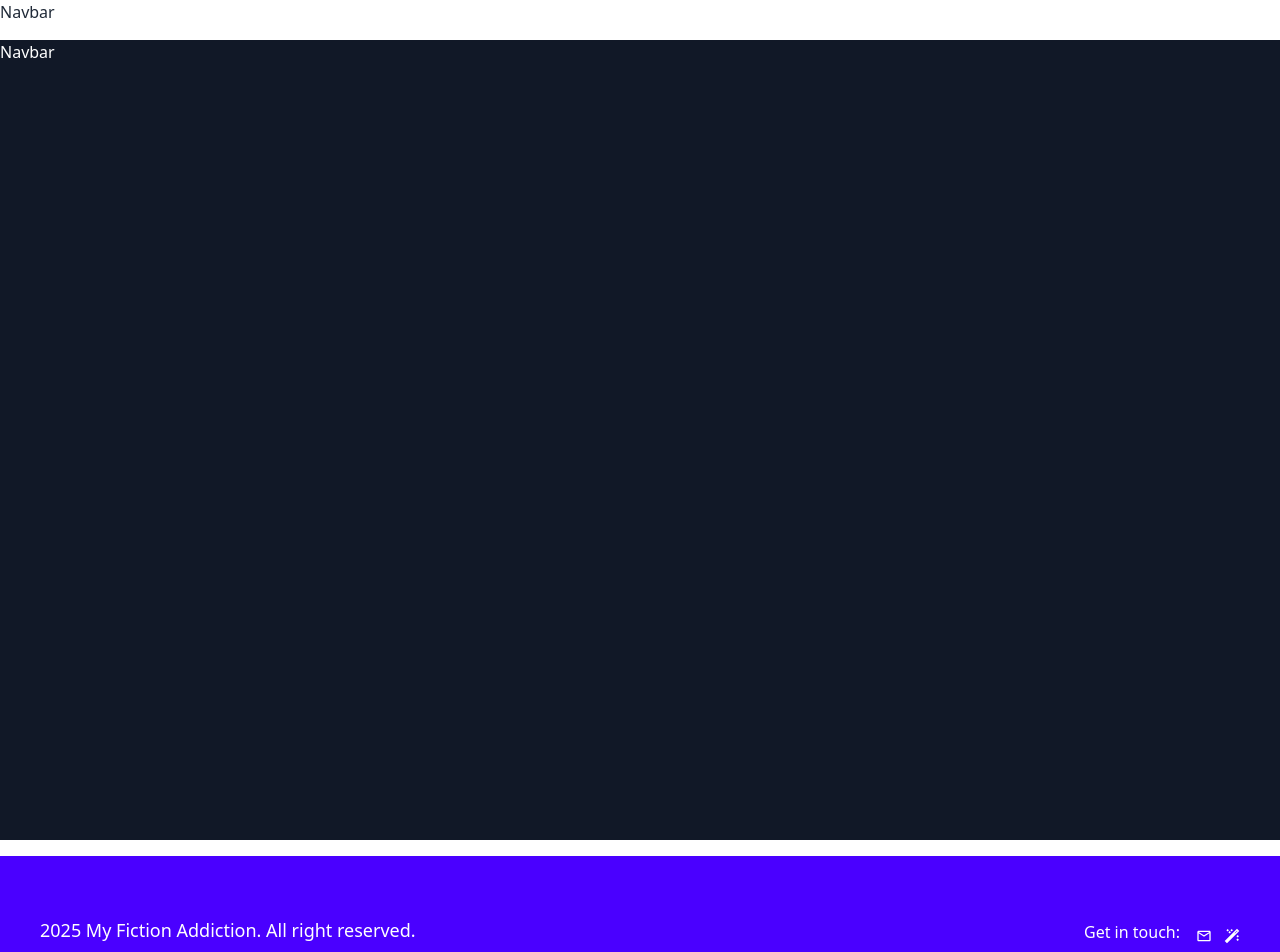
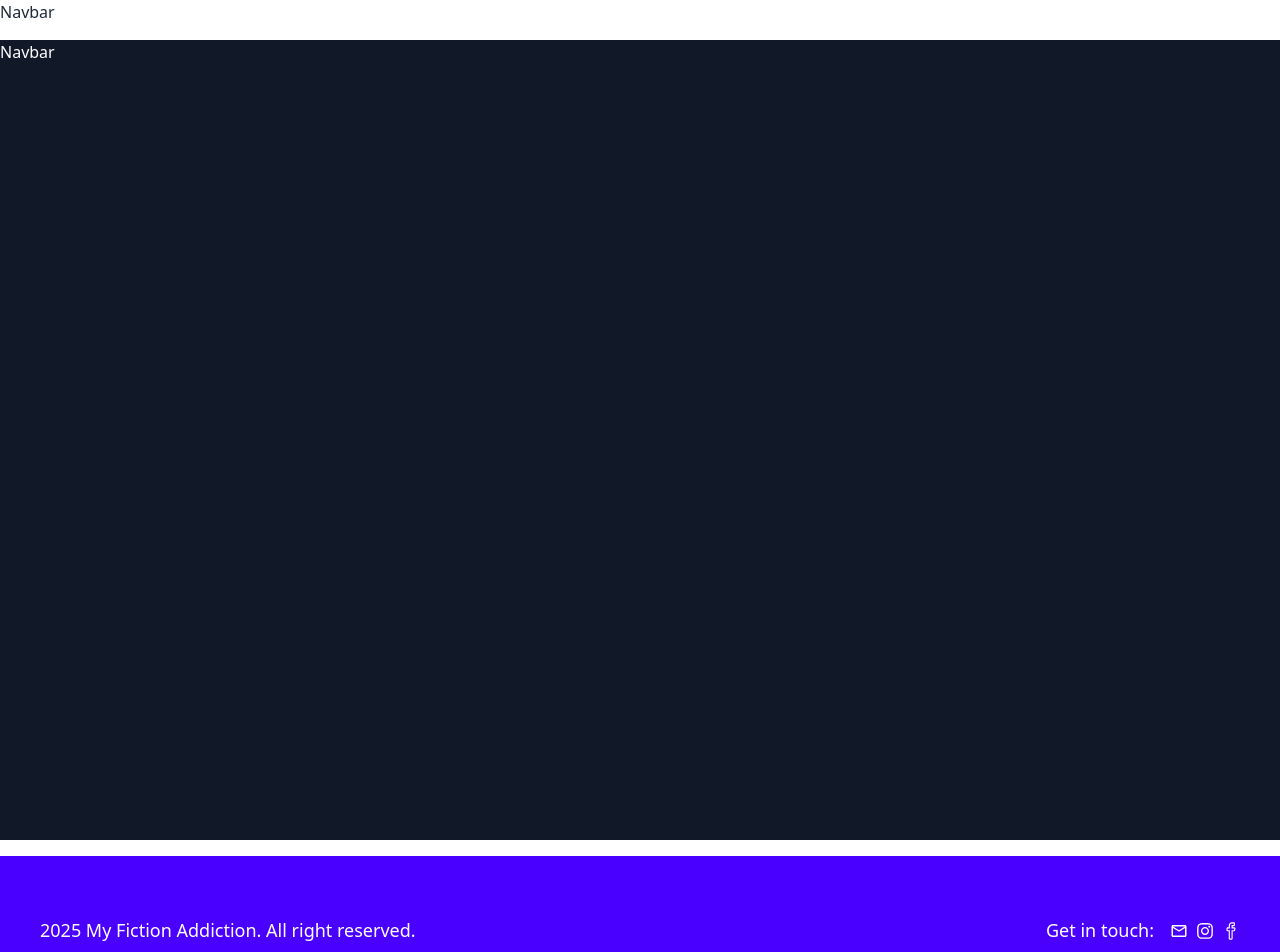
Before and after one commit to MaksimShupta/FullstackBlog_frontend, a React (Vite) app: page / in a window 1280 px wide. Shown: the top 952 px of the page. Built offline with nearby package versions, Linux system fonts and the light colour scheme.

Commit message:
work of right side

```diff
--- a/src/components/Footer.jsx
+++ b/src/components/Footer.jsx
@@ -1,6 +1,7 @@
 import { MdOutlineMail } from "react-icons/md"; //  import MdOutlineMail from react-icons/md
-import { GiCoffeeCup } from "react-icons/gi"; //import GiCoffeeCup from react-icons/gi
-import { GrMagic } from "react-icons/gr"; //import GrMagic from react-icons/gr
+import { FaInstagram } from "react-icons/fa"; // import FaInstagram from react-icons/fa
+import { SlSocialFacebook } from "react-icons/sl"; // import SlSocialFacebook from react-icons/sl
+import { Link } from "react-router"; //importing Link from react-router
 const Footer = () => {
   return (
     <footer className=" p-10 bg-primary w-full">
@@ -14,11 +15,19 @@ const Footer = () => {
         {/* end of left side */}
 
         {/* right side */}
-        <div className="flex flex-row items-start sm:items-end sm:justify-end text-white mt-10 sm:mt-0">
+        <div className="flex flex-row text-lg  mt-5 items-start sm:items-end sm:justify-end text-white sm:mt-0">
           <p className="mr-4 ">Get in touch:</p>
-          <div className="flex flex-row gap-3  ">
-            <MdOutlineMail />
-            <GrMagic />
+          <div className="flex flex-row gap-2 mb-1  ">
+            <Link to="https://mail.google.com/mail/">
+              <MdOutlineMail />
+            </Link>
+            {/* <Link to="https://www.instagram.com/"> */}
+              <FaInstagram />
+            {/* </Link> */}
+
+            <Link to="https://www.facebook.com/">
+              <SlSocialFacebook />
+            </Link>
           </div>
         </div>
         {/* end of right side */}
```
